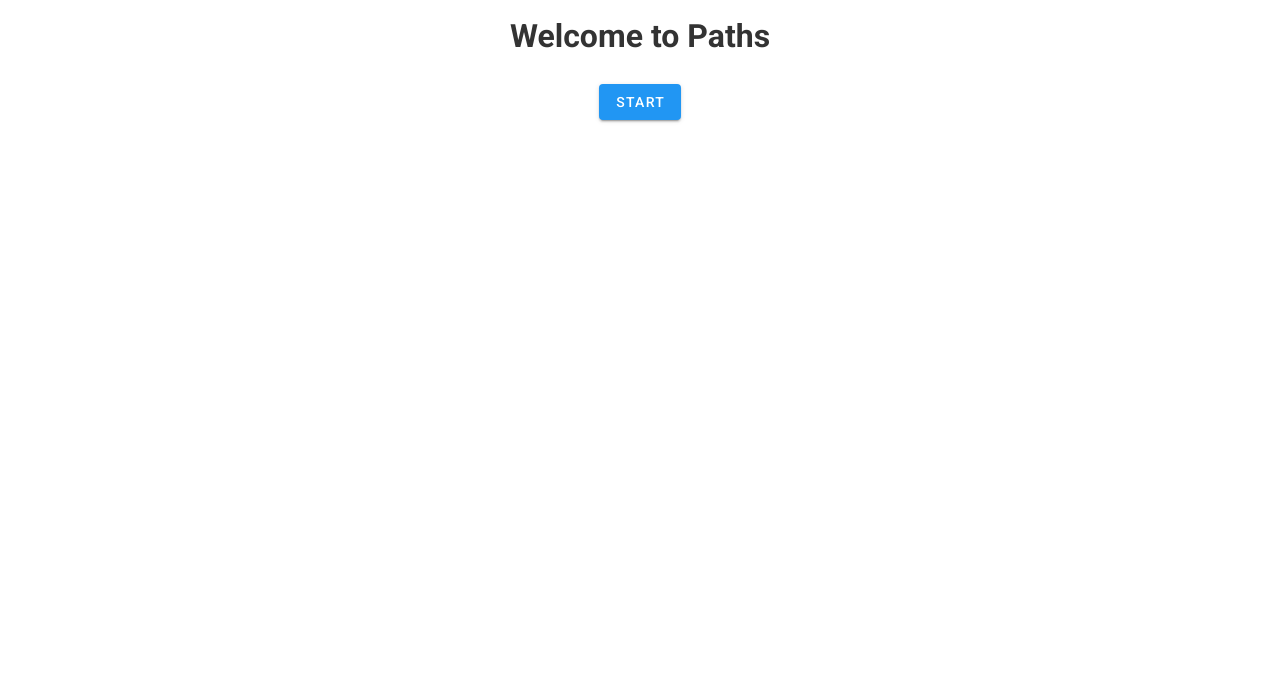
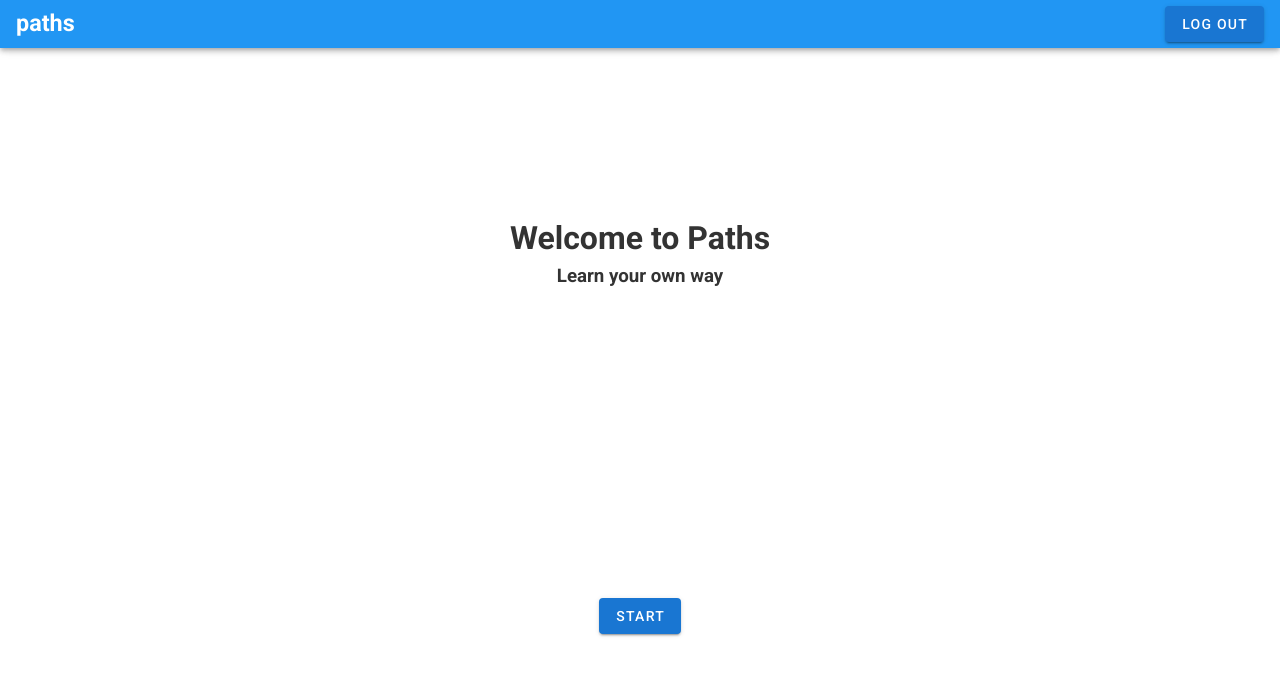
Before and after one commit to alvaro-garcia-f/paths-frontend, a Vue app: page /#/ in a window 1280 px wide. Shown: the top 676 px of the page. Built offline with nearby package versions, Linux system fonts and the light colour scheme; sample sign-in values are in the browser's storage.

Commit message:
Nav bar with logout button implemented

```diff
--- a/src/App.vue
+++ b/src/App.vue
@@ -1,5 +1,11 @@
 <template>
   <v-app>
+    <v-app-bar color="blue" dense dark app>
+      <v-toolbar-title><h3>paths</h3></v-toolbar-title>
+      <v-spacer></v-spacer>
+      <v-btn class="white--text" color="blue darken-2"
+      @click="logOut()" v-if="logged()">Log Out</v-btn>
+    </v-app-bar>
     <v-main>
       <router-view />
     </v-main>
@@ -9,10 +15,16 @@
 <script>
 export default {
   name: 'App',
-
-  data: () => ({
-    //
-  })
+  methods: {
+    logged () {
+      return localStorage.getItem('token')
+    },
+    logOut () {
+      localStorage.clear()
+      this.$router.push('/')
+      window.location.reload()
+    }
+  }
 }
 </script>
 
--- a/src/components/HomePage.vue
+++ b/src/components/HomePage.vue
@@ -26,14 +26,15 @@
       </v-card>
     </v-overlay>
 
-    <v-row>
+    <v-row class="align-center">
       <v-col cols="12">
         <h1>Welcome to Paths</h1>
+        <h3>Learn your own way</h3>
       </v-col>
     </v-row>
     <v-row>
       <v-col>
-          <v-btn color="blue" class="white--text" @click="toggleOverlay">Start</v-btn>
+          <v-btn color="blue darken-2" class="white--text" @click="toggleOverlay">Start</v-btn>
       </v-col>
     </v-row>
   </v-container>
--- a/src/components/StudentsList.vue
+++ b/src/components/StudentsList.vue
@@ -45,7 +45,7 @@
 
     <v-row>
       <v-col>
-        <h1>Students list</h1>
+        <h1>Students</h1>
       </v-col>
 
       <v-spacer></v-spacer>
--- a/src/views/Home.vue
+++ b/src/views/Home.vue
@@ -1,7 +1,7 @@
 <template>
-  <div class="home">
+  <v-container class="home" fill-height fluid>
     <HomePage />
-  </div>
+  </v-container>
 </template>
 
 <script>
```
